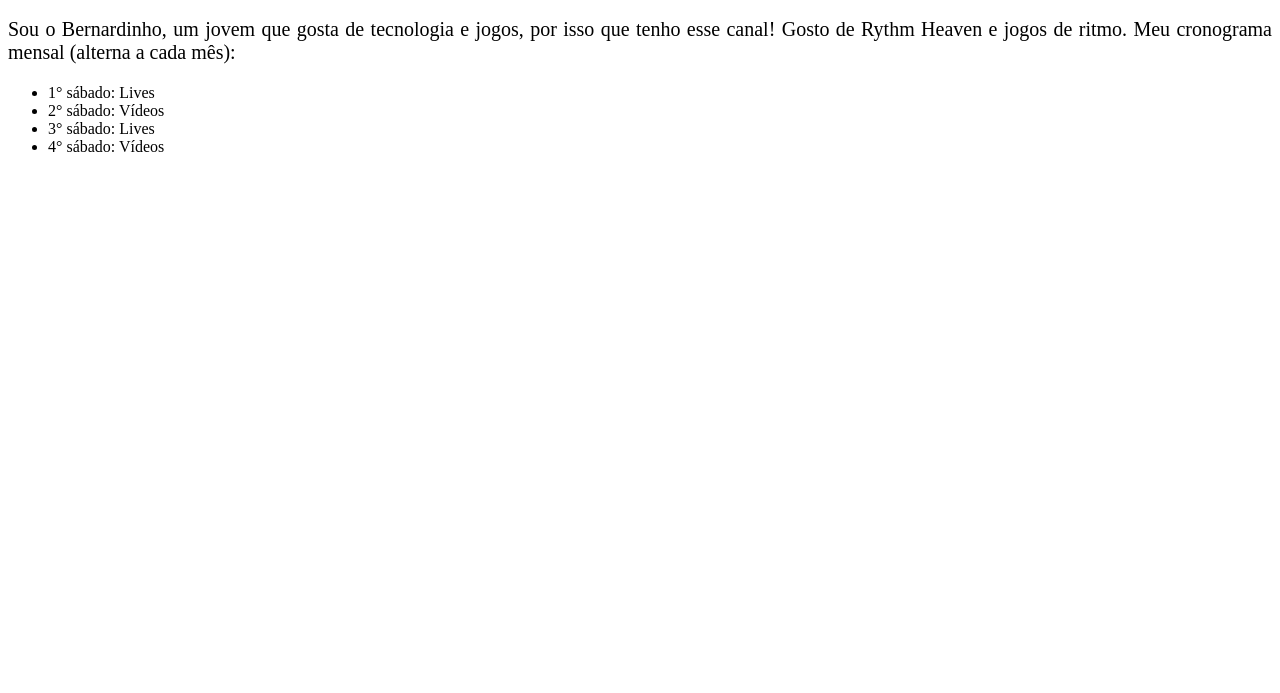
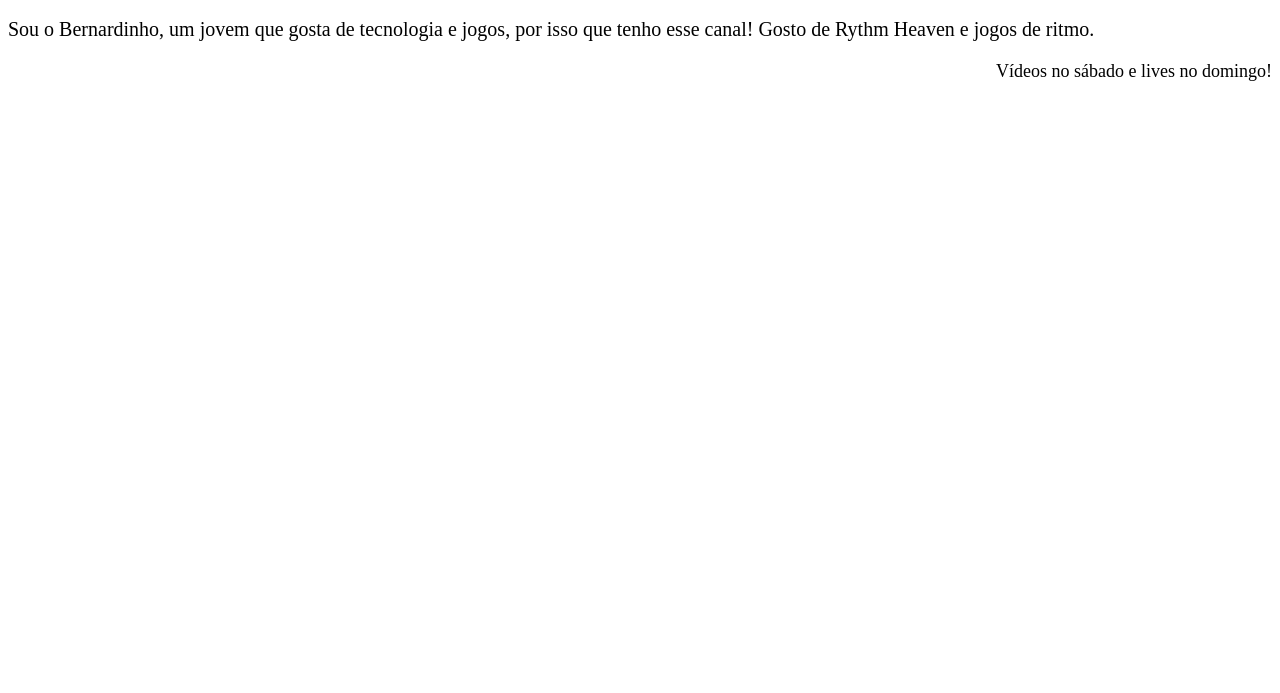
Before and after one commit to BernardinhoJoga/Site-do-canal, a plain HTML site: page index.html in a window 1280 px wide. Shown: the part 107-800 px from the top of the page. Drawn offline with Linux system fonts and the light colour scheme.

Commit message:
Coloquei o novo cronograma de vídeos no parágrafo do site.

```diff
--- a/index.html
+++ b/index.html
@@ -10,12 +10,7 @@
 <!--<h1>Por enquanto, já vou fazer a parte das lives</h1>-->
 <h1 class="titulo">Bernardinho Joga</h1>
 <p class="paragrafo">Sou o Bernardinho, um jovem que gosta de tecnologia e jogos, por isso que tenho esse canal! Gosto de Rythm Heaven e jogos de ritmo.
-Meu cronograma mensal (alterna a cada mês):</p>
-<ul class="lista">
-    <li>1° sábado: Lives</li>
-    <li>2° sábado: Vídeos</li>
-    <li>3° sábado: Lives</li>
-    <li>4° sábado: Vídeos</li>
-</ul>
+    <br>
+<p>Vídeos no sábado e lives no domingo!</p>
 </body>
 </html>
```
